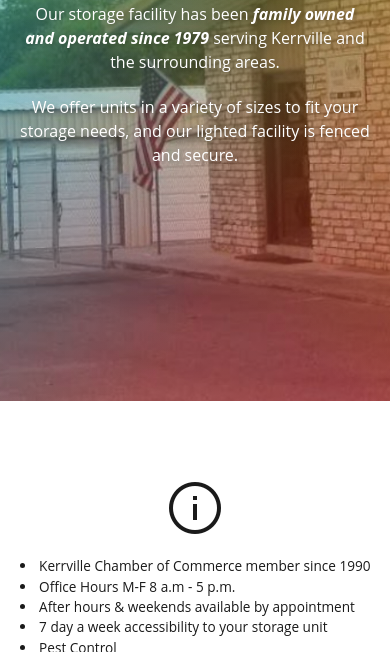
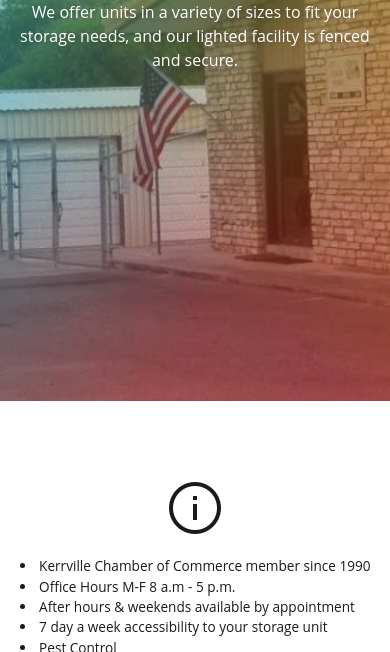
Before and after one commit to rinellam/s-and-s-self-storage, a plain HTML site: page index.html in a window 390 px wide. Shown: the part 448-1100 px from the top of the page. Drawn offline with nearby package versions, Linux system fonts and the light colour scheme; a web font is replaced by a local one.

Commit message:
Update style.css

```diff
--- a/css/style.css
+++ b/css/style.css
@@ -430,6 +430,10 @@ footer {
             background-position-y: 0%;
     }
 
+    .banner-copy {
+        top: 10%;
+    }
+
     header {
         width: 90%;
         margin: 0 auto;
```
